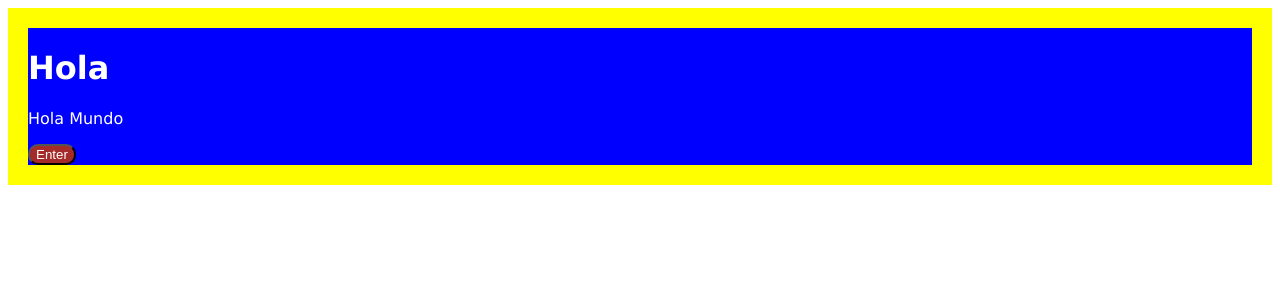
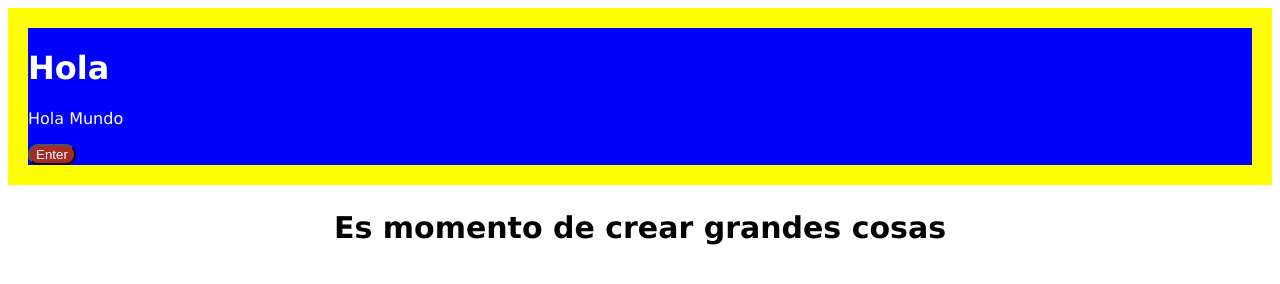
Before and after one commit to juanfrd/new-repo, a plain HTML site: page index.htm in a window 1280 px wide. Drawn offline with Linux system fonts and the light colour scheme.

Commit message:
cambio text h2

```diff
--- a/index.htm
+++ b/index.htm
@@ -13,5 +13,8 @@
         <p>Hola Mundo</p>
         <button class="button">Enter</button>
     </div>
+    <div>
+        <h2 class="text">Es momento de crear grandes cosas</h2>
+    </div>
 </body>
 </html>
--- a/styles.css
+++ b/styles.css
@@ -12,3 +12,10 @@
     color: white;
     border-radius: 10px;
 }
+
+.text {
+    font-size: 30px;
+    font-weight: 800;
+    font-family: Verdana, Geneva, Tahoma, sans-serif;
+    text-align: center;
+}
```
